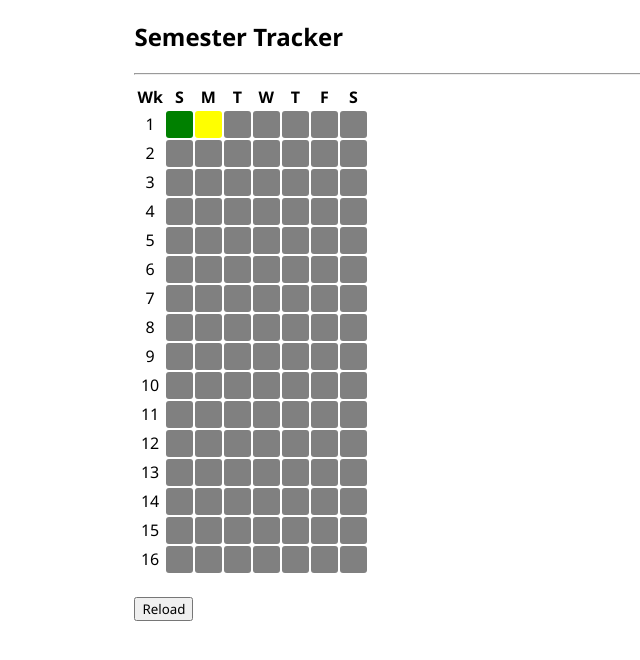
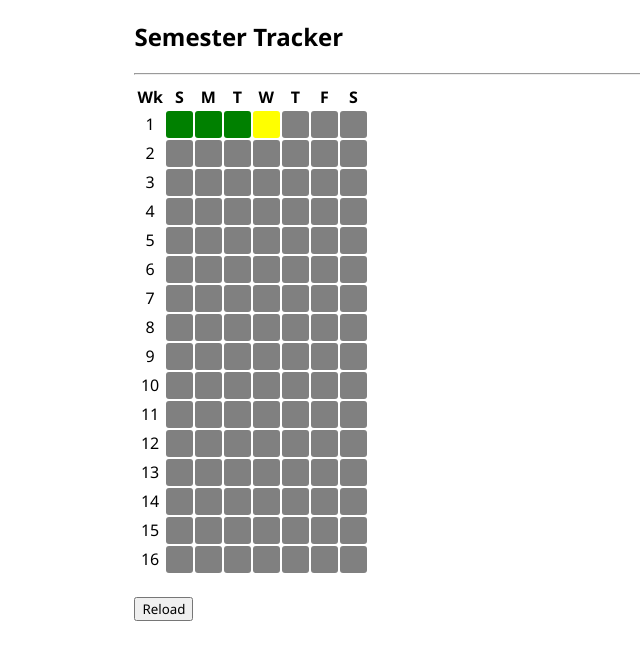
Before and after one commit to zhenry3/semester-tracker, a plain HTML site: page index.html in a window 1280 px wide. Shown: the whole page, without its empty margins (0-640 px from the left). Drawn offline with Linux system fonts and the light colour scheme.

Commit message:
Update index.html

```diff
--- a/index.html
+++ b/index.html
@@ -34,7 +34,7 @@
         const days = document.getElementsByClassName("day");
         var current_date;
         var current_doy = 0;
-        var doy_offset = 20;   // doy of Jan 20th
+        var doy_offset = 18;   // doy of Jan 18th
         var days_in_months = [31, 28, 31, 30, 31, 30, 31, 31, 30, 31, 30, 31];
 
         function isYearLeapYear (date) {
```
